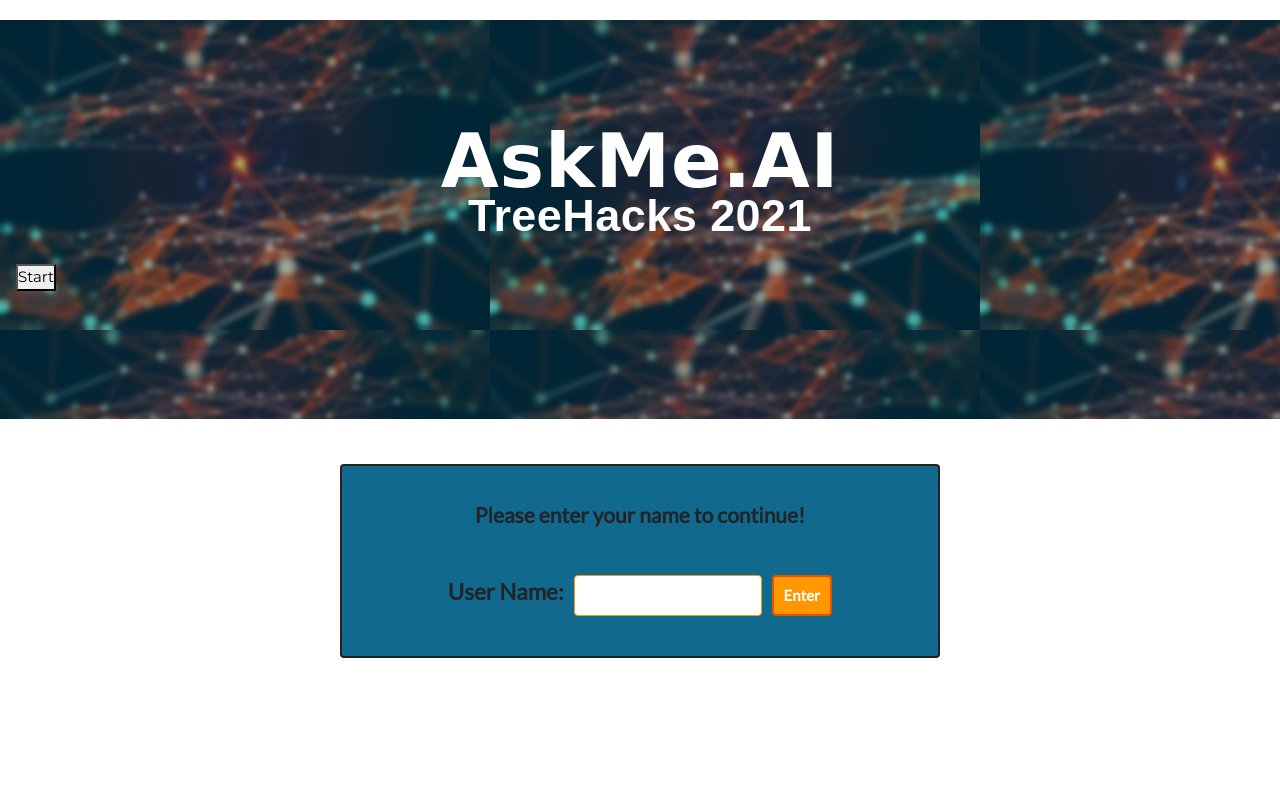
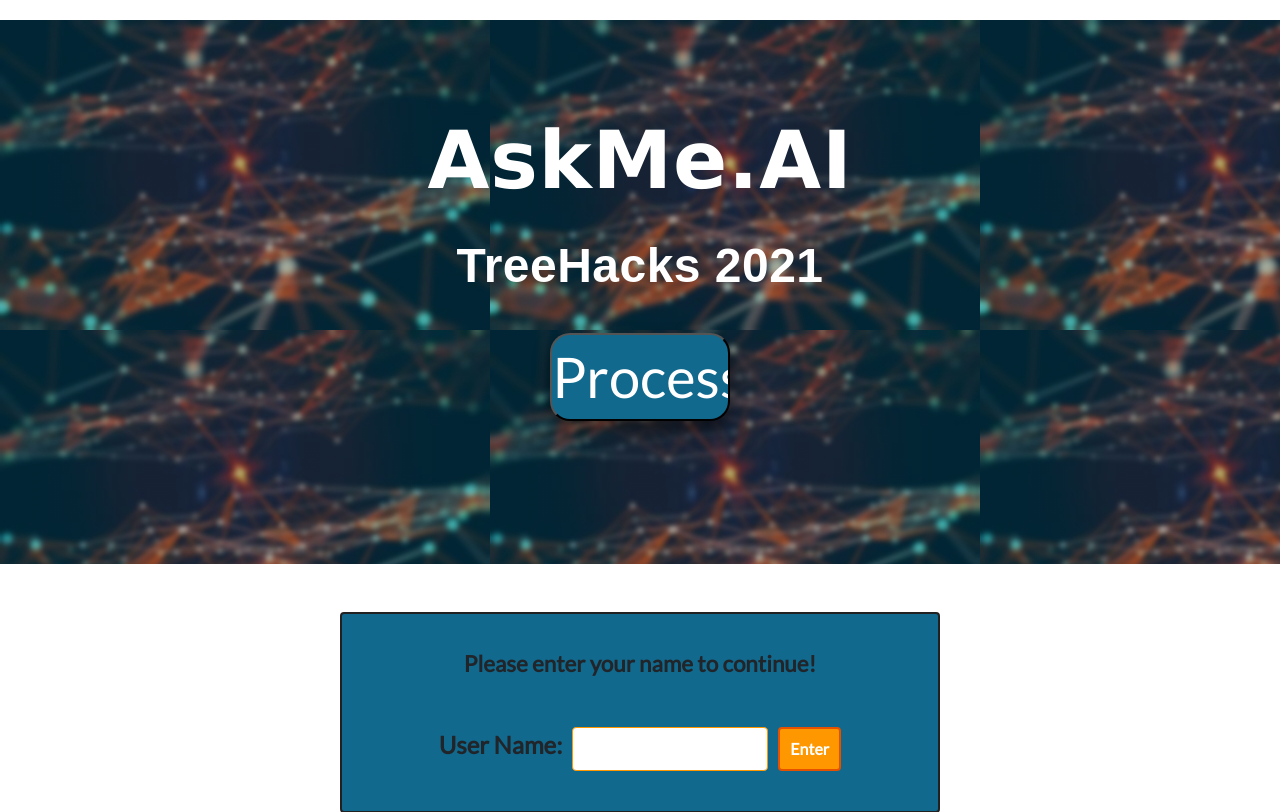
Before and after one commit to edwardyang12/TreeHacks2021, a PHP site: page / in a window 1280 px wide. Shown: the top 812 px of the page. Before the commit the page ends 658 px from the top, so only its background shows below. Run offline with PHP 8.4, Linux system fonts and the light colour scheme.

Commit message:
update index.php

```diff
--- a/WebUI/index.php
+++ b/WebUI/index.php
@@ -39,17 +39,16 @@ function loginForm(){
 <html lang="en">
     <head>
 
- <title>TreeHacks-Ask ME.AI</title>
+ <title>AskME.AI</title>
 <meta charset="UTF-8">
 <meta name="viewport" content="width=device-width, initial-scale=1">
-<link rel="stylesheet" href="https://www.w3schools.com/w3css/4/w3.css">
+<!--<link rel="stylesheet" href="https://www.w3schools.com/w3css/4/w3.css"> -->
 <link rel="stylesheet" href="https://fonts.googleapis.com/css?family=Lato">
 <link rel="stylesheet" href="https://fonts.googleapis.com/css?family=Montserrat">
 <link rel="stylesheet" href="https://cdnjs.cloudflare.com/ajax/libs/font-awesome/4.7.0/css/font-awesome.min.css">
 <link rel="stylesheet" href="https://maxcdn.bootstrapcdn.com/bootstrap/4.0.0/css/bootstrap.min.css"
     integrity="sha384-Gn5384xqQ1aoWXA+058RXPxPg6fy4IWvTNh0E263XmFcJlSAwiGgFAW/dAiS6JXm" crossorigin="anonymous">
-<link rel="stylesheet" href="https://maxcdn.bootstrapcdn.com/bootstrap/4.0.0/css/bootstrap.min.css"
-    integrity="sha384-Gn5384xqQ1aoWXA+058RXPxPg6fy4IWvTNh0E263XmFcJlSAwiGgFAW/dAiS6JXm" crossorigin="anonymous">
+
 <link href="style.css" rel="stylesheet">
 <style>
     body,
@@ -80,8 +79,12 @@ function loginForm(){
 	   <header style="padding:128px 16px"  >
         <div class="img-back"></div>
         <h1 class="askme">AskMe.AI</h1>
+		<br><br>
         <p class="treehacks">TreeHacks 2021</p>
-        <button>Start</button>
+		<form name="process" action="">
+               <input class="button" name="processQ" type="submit" id="processQ" value="Process" />
+        </form>
+
       </header>
 
       <br>
```
